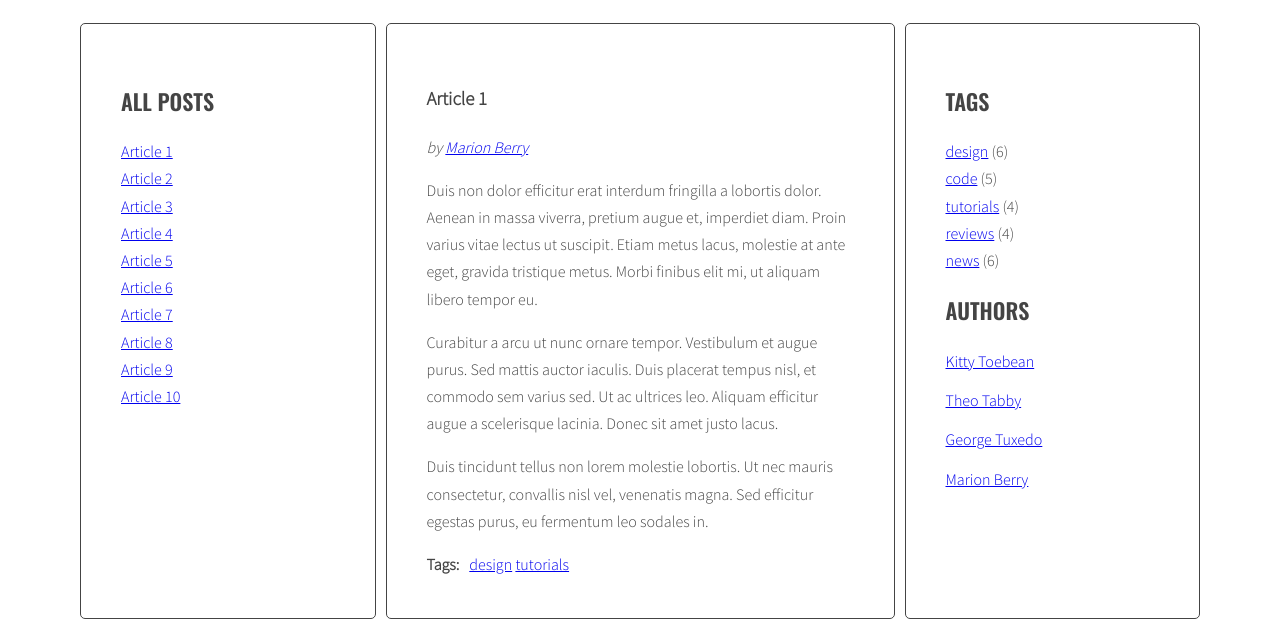
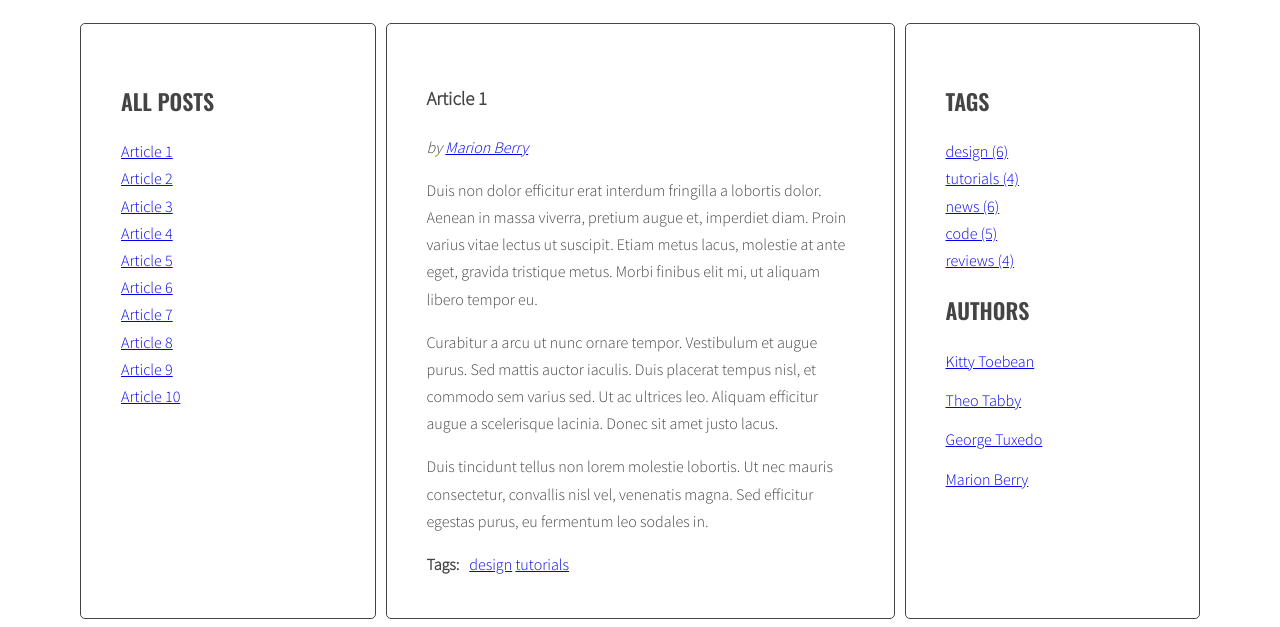
Before and after one commit to Evil-Cloud89/javascript-blog, a website: page index.html in a window 1280 px wide. Shown: the part 220-847 px from the top of the page. Drawn offline with nearby package versions, Linux system fonts and the light colour scheme.

Commit message:
Add links for list tags on the right side

```diff
--- a/index.html
+++ b/index.html
@@ -162,11 +162,6 @@
             <aside class="sidebar">
                 <h2 class="section-title">Tags</h2>
                 <ul class="list tags">
-                <li><a href="#">design</a> <span>(6)</span></li>
-                <li><a href="#">code</a> <span>(5)</span></li>
-                <li><a href="#">tutorials</a> <span>(4)</span></li>
-                <li><a href="#">reviews</a> <span>(4)</span></li>
-                <li><a href="#">news</a> <span>(6)</span></li>
                 </ul>
                 <h2 class="section-title">Authors</h2>
                 <ul class="list authors">
--- a/js/script.js
+++ b/js/script.js
@@ -45,7 +45,8 @@ const optArticleSelector = '.post',
   optTitleSelector = '.post-title',
   optTitleListSelector = '.titles',
   optArticleTagsSelector = '.post-tags .list',
-  optArticleAuthorSelector = '.post .post-author';
+  optArticleAuthorSelector = '.post .post-author',
+  optTagsListSelector = '.tags.list';
 
 function generateTitleLinks(customSelector = ''){
 
@@ -98,6 +99,10 @@ generateTitleLinks();
 
 function generateTags(){
 
+  /* [NEW] create a new variable allTags with an empty object */
+  let allTags = {};
+  console.log(allTags);
+
   /* find all articles */
   const articles = document.querySelectorAll(optArticleSelector);
   console.log(articles);
@@ -129,13 +134,44 @@ function generateTags(){
       /* add generated code to html variable */
       html = html + linkHTML + ' ';
 
+      /* [NEW] check if this link is NOT already in allTags */
+
+      if(!allTags[tag]) {
+
+        /* [NEW] add tag to allTags object */
+        allTags[tag] = 1;
+      } else {
+        allTags[tag]++;
+      }
+
     /* END LOOP: for each tag */
     }
+
     /* insert HTML of all the links into the tags wrapper */
     tagsWrapper.innerHTML = html;
 
   /* END LOOP: for every article: */
   }
+
+  /* [NEW] find list of tags in right column */
+  const tagList = document.querySelector(optTagsListSelector);
+  console.log(tagList);
+
+  /* [NEW] create variable for all links HTML code */
+  let allTagsHTML = '';
+
+  /* [NEW] START LOOP: for each tag in allTags: */
+  for(let tag in allTags){
+
+    /* [NEW] generate code of a link and add it to allTagsHTML */
+    allTagsHTML += '<li><a href="#tag-' + tag + '">' + tag + ' (' + allTags[tag] + ') ' + '</a></li>';
+
+    /* [NEW] END LOOP: for each tag in allTags: */
+  }
+
+  /*[NEW] add HTML from allTagsHTML to tagList */
+  tagList.innerHTML = allTagsHTML;
+
 }
 
 generateTags();
@@ -282,4 +318,5 @@ function addClickListenersToAuthors() {
     /* END LOOP: for each link */
   }
 }
+
 addClickListenersToAuthors();
```
